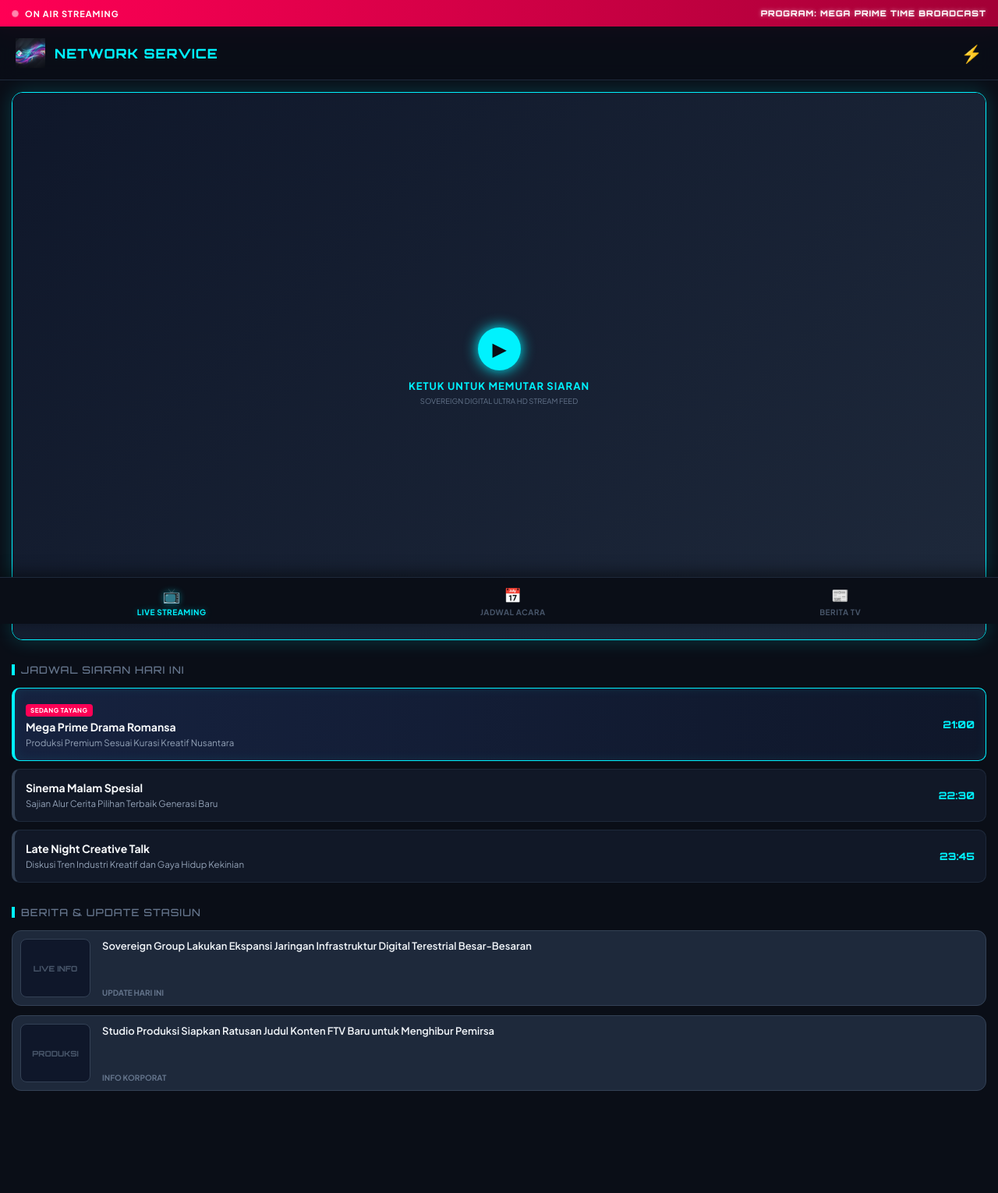
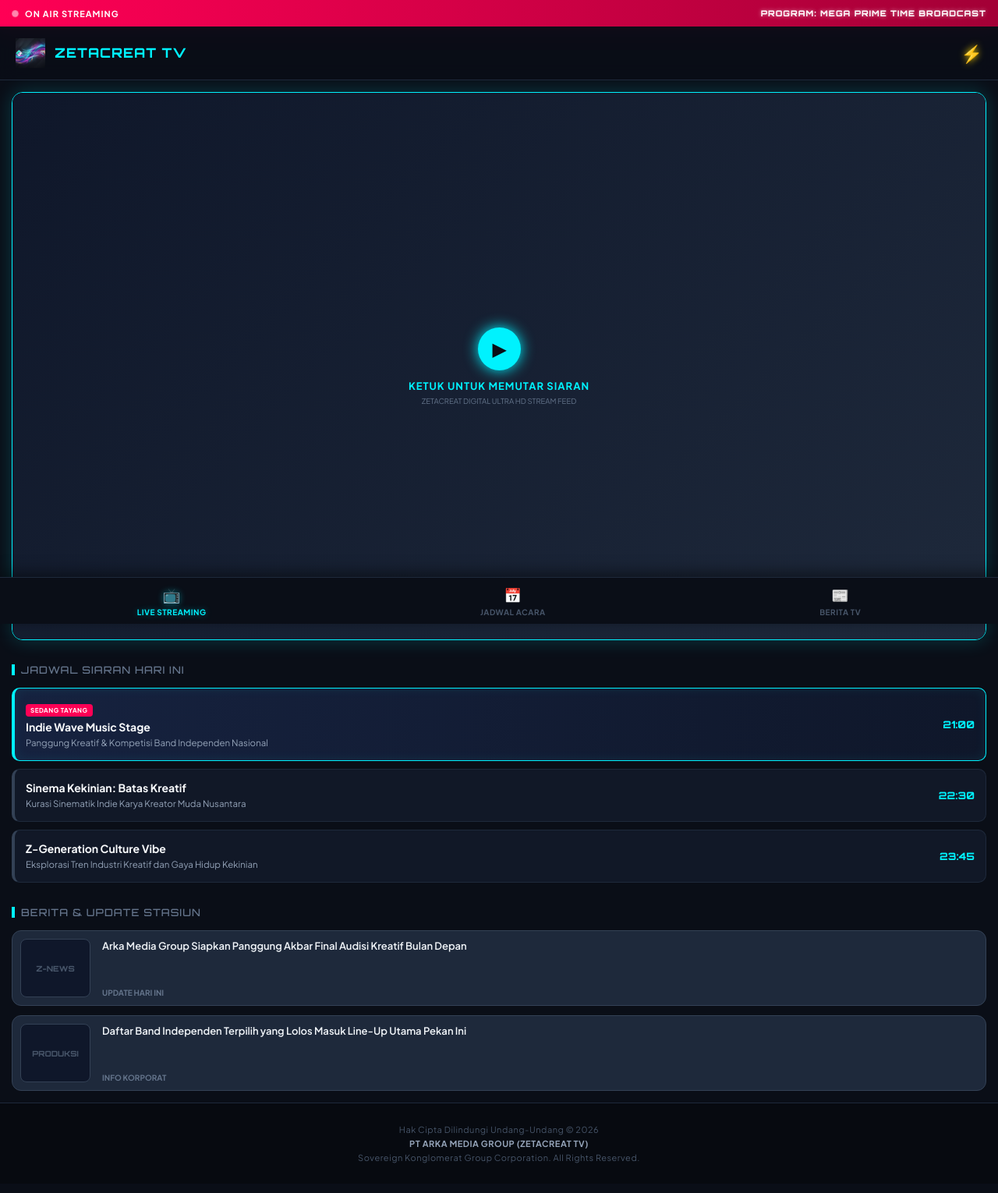
Before and after one commit to triyuliansyah588ok/zetacreattv, a plain HTML site: page index.html in a window 1280 px wide. Shown: the whole page at 78% size. Before the commit the page ends 1484 px from the top, so only its background shows below. Drawn offline with Linux system fonts and the light colour scheme.

Commit message:
Update branding and content in index.html

```diff
--- a/index.html
+++ b/index.html
@@ -3,12 +3,12 @@
 <head>
     <meta charset="UTF-8">
     <meta name="viewport" content="width=device-width, initial-scale=1.0">
-    <title>Sovereign Digital Television Network - ON AIR</title>
+    <title>ZETACREAT TV - ON AIR</title>
     <link href="https://fonts.googleapis.com/css2?family=Orbitron:wght@500;800&family=Plus+Jakarta+Sans:wght@400;600;700&display=swap" rel="stylesheet">
     <style>
         /* TEMA PREMIUM TERBARU 2026: CYBER BROADCAST */
         * { margin: 0; padding: 0; box-sizing: border-box; font-family: 'Plus Jakarta Sans', sans-serif; }
-        body { background-color: #0A0E17; color: #E2E8F0; padding-bottom: 70px; overflow-x: hidden; }
+        body { background-color: #0A0E17; color: #E2E8F0; padding-bottom: 120px; overflow-x: hidden; }
 
         /* LIVE BROADCAST TICKER ATAS (MENYALA BERKEDIP) */
         .live-bar {
@@ -41,9 +41,26 @@
             position: sticky; top: 0; z-index: 100;
         }
         .station-branding { display: flex; align-items: center; gap: 12px; }
-        .station-branding img { height: 38px; object-fit: contain; }
-        .station-title { font-family: 'Orbitron', sans-serif; font-weight: 800; font-size: 17px; color: #00F2FE; letter-spacing: 1px; }
-        .nav-icon-btn { background: none; border: none; color: #00F2FE; font-size: 22px; cursor: pointer; }
+
+        /* CONTAINER LOGO ANTI-PECAH/HILANG */
+        .logo-container {
+            position: relative;
+            width: 38px;
+            height: 38px;
+            display: flex;
+            align-items: center;
+            justify-content: center;
+        }
+        .logo-container img {
+            position: absolute;
+            top: 0; left: 0;
+            width: 100%;
+            height: 100%;
+            object-fit: contain;
+        }
+
+        .station-title { font-family: 'Orbitron', sans-serif; font-weight: 800; font-size: 17px; color: #00F2FE; letter-spacing: 1px; line-height: 1.2; }
+        .nav-icon-btn { background: none; border: none; color: #FFD700; font-size: 22px; cursor: pointer; text-shadow: 0 0 10px #FFD700; }
 
         /* LIVE PLAYER SCREEN */
         .main-player-wrapper { padding: 15px; }
@@ -61,9 +78,8 @@
             width: 55px; height: 55px; background-color: #00F2FE; border-radius: 50%;
             display: flex; justify-content: center; align-items: center; color: #0A0E17;
             font-size: 22px; font-weight: bold; margin-bottom: 12px; box-shadow: 0 0 18px #00F2FE;
-            cursor: pointer; transition: transform 0.2s;
+            cursor: pointer;
         }
-        .trigger-play:active { transform: scale(0.9); }
 
         /* DIGITAL INTERACTIVE SCHEDULE */
         .broadcast-schedule { padding: 15px; }
@@ -95,6 +111,19 @@
         .portal-info h5 { font-size: 13px; color: #F1F5F9; line-height: 1.4; font-weight: 600; }
         .portal-meta { font-size: 10px; color: #64748B; font-weight: bold; }
 
+        /* FOOTER PROTEKSI HAK CIPTA */
+        footer {
+            background-color: #070A10;
+            color: #475569;
+            padding: 25px 20px;
+            text-align: center;
+            font-size: 11px;
+            border-top: 1px solid #1E293B;
+            line-height: 1.6;
+            letter-spacing: 0.5px;
+        }
+        footer strong { color: #94A3B8; }
+
         /* CONTROLLER FOOTER NAVIGATION */
         .navigation-dock {
             position: fixed; bottom: 0; left: 0; width: 100%; height: 60px;
@@ -109,7 +138,7 @@
 </head>
 <body>
 
-    <!-- 1. LIVE MONITORING TICKER (BAR ATAS MENYALA) -->
+    <!-- 1. LIVE MONITORING TICKER -->
     <div class="live-bar">
         <div class="live-indicator">
             <span class="live-flash"></span> ON AIR STREAMING
@@ -117,12 +146,14 @@
         <div class="stream-title">PROGRAM: MEGA PRIME TIME BROADCAST</div>
     </div>
 
-    <!-- 2. HEADER LOGO UTAMA -->
+    <!-- 2. HEADER BRANDING (DENGAN SISTEM LOGO MULTI-SISTEM AMAN) -->
     <header>
         <div class="station-branding">
-            <!-- Source code gambar otomatis melacak file lokal di repo -->
-            <img src="zetacreatrpg.jpg" alt="STATION LOGO">
-            <div class="station-title">NETWORK SERVICE</div>
+            <div class="logo-container">
+                <!-- Sistem Otomatis: Melacak PNG dahulu, jika error langsung ganti ke JPG lokal -->
+                <img src="1781606509965.png" id="mainLogo" onerror="this.onerror=null; this.src='zetacreatrpg.jpg';">
+            </div>
+            <div class="station-title">ZETACREAT TV</div>
         </div>
         <button class="nav-icon-btn">⚡</button>
     </header>
@@ -133,7 +164,7 @@
             <div class="screen-inside">
                 <div class="trigger-play">▶</div>
                 <span style="font-size: 13px; font-weight: 700; letter-spacing: 1px; color: #00F2FE;">KETUK UNTUK MEMUTAR SIARAN</span>
-                <span style="font-size: 9.5px; color: #64748B; margin-top: 5px; text-transform: uppercase;">Sovereign Digital Ultra HD Stream Feed</span>
+                <span style="font-size: 9.5px; color: #64748B; margin-top: 5px; text-transform: uppercase;">Zetacreat Digital Ultra HD Stream Feed</span>
             </div>
         </div>
     </section>
@@ -146,24 +177,24 @@
             <div class="schedule-row active-now">
                 <div class="program-detail">
                     <span class="now-badge">SEDANG TAYANG</span>
-                    <h4>Mega Prime Drama Romansa</h4>
-                    <p>Produksi Premium Sesuai Kurasi Kreatif Nusantara</p>
+                    <h4>Indie Wave Music Stage</h4>
+                    <p>Panggung Kreatif & Kompetisi Band Independen Nasional</p>
                 </div>
                 <div class="clock-badge">21:00</div>
             </div>
 
             <div class="schedule-row">
                 <div class="program-detail">
-                    <h4>Sinema Malam Spesial</h4>
-                    <p>Sajian Alur Cerita Pilihan Terbaik Generasi Baru</p>
+                    <h4>Sinema Kekinian: Batas Kreatif</h4>
+                    <p>Kurasi Sinematik Indie Karya Kreator Muda Nusantara</p>
                 </div>
                 <div class="clock-badge">22:30</div>
             </div>
 
             <div class="schedule-row">
                 <div class="program-detail">
-                    <h4>Late Night Creative Talk</h4>
-                    <p>Diskusi Tren Industri Kreatif dan Gaya Hidup Kekinian</p>
+                    <h4>Z-Generation Culture Vibe</h4>
+                    <p>Eksplorasi Tren Industri Kreatif dan Gaya Hidup Kekinian</p>
                 </div>
                 <div class="clock-badge">23:45</div>
             </div>
@@ -177,9 +208,9 @@
         <div class="news-stack">
 
             <div class="portal-card">
-                <div class="portal-thumb">LIVE INFO</div>
+                <div class="portal-thumb">Z-NEWS</div>
                 <div class="portal-info">
-                    <h5>Sovereign Group Lakukan Ekspansi Jaringan Infrastruktur Digital Terestrial Besar-Besaran</h5>
+                    <h5>Arka Media Group Siapkan Panggung Akbar Final Audisi Kreatif Bulan Depan</h5>
                     <span class="portal-meta">UPDATE HARI INI</span>
                 </div>
             </div>
@@ -187,7 +218,7 @@
             <div class="portal-card">
                 <div class="portal-thumb">PRODUKSI</div>
                 <div class="portal-info">
-                    <h5>Studio Produksi Siapkan Ratusan Judul Konten FTV Baru untuk Menghibur Pemirsa</h5>
+                    <h5>Daftar Band Independen Terpilih yang Lolos Masuk Line-Up Utama Pekan Ini</h5>
                     <span class="portal-meta">INFO KORPORAT</span>
                 </div>
             </div>
@@ -195,7 +226,14 @@
         </div>
     </section>
 
-    <!-- 6. CONTROLLER FOOTER INTERACTIVE DOCK -->
+    <!-- 6. FOOTER PROTEKSI LEGALITAS KORPORAT (DILINDUNGI) -->
+    <footer>
+        Hak Cipta Dilindungi Undang-Undang &copy; 2026<br>
+        <strong>PT ARKA MEDIA GROUP (ZETACREAT TV)</strong><br>
+        Sovereign Konglomerat Group Corporation. All Rights Reserved.
+    </footer>
+
+    <!-- 7. CONTROLLER FOOTER INTERACTIVE DOCK -->
     <nav class="navigation-dock">
         <a href="#" class="dock-item selected">
             <span class="dock-icon">📺</span>
```
